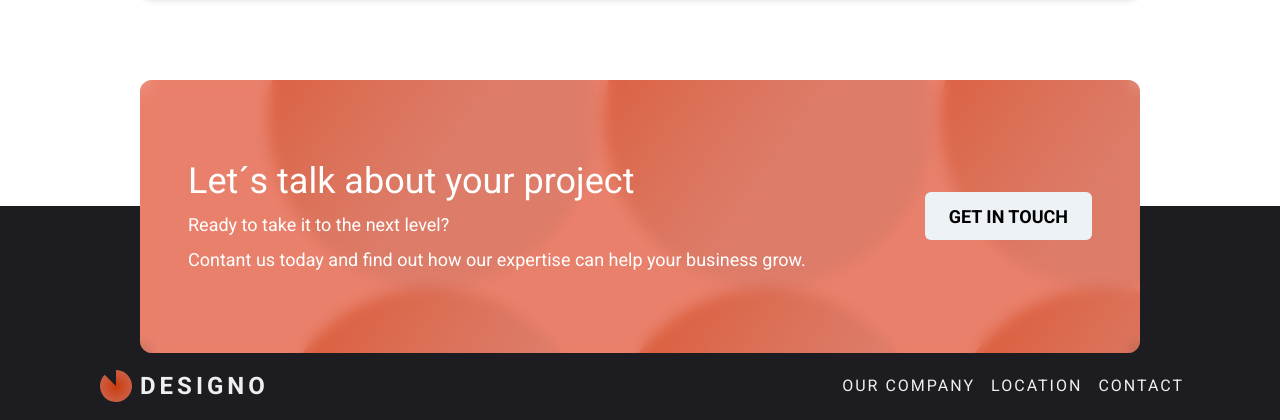
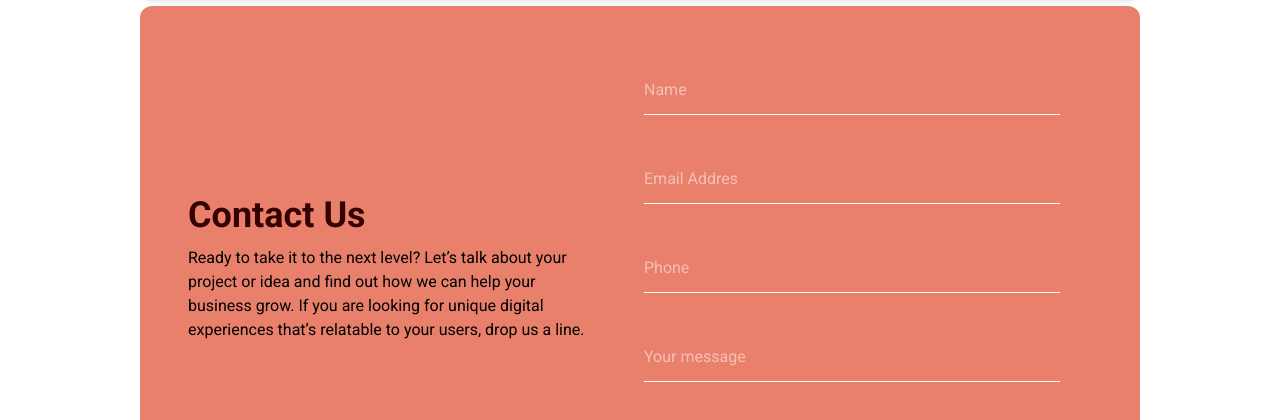
Before and after one commit to DrHeinz11/DesignoWebSite, a React (Vite) app: page /contact in a window 1280 px wide. Shown: the part 324-744 px from the top of the page. Built offline with nearby package versions, Linux system fonts and the light colour scheme.

Commit message:
[Feat]Add Contact form

```diff
--- a/src/pages/Contact/Contact.jsx
+++ b/src/pages/Contact/Contact.jsx
@@ -1,4 +1,5 @@
 import PagesHeading from "../AboutUs/PagesHeading";
+import ContactForm from "./ContactForm";
 
 const Contact = () => {
   return (
@@ -8,6 +9,7 @@ const Contact = () => {
         copy="Puedes contactarnos via email o por nuestras redes sociales"
         imageUrl="https://images.unsplash.com/photo-1543269865-cbf427effbad?ixlib=rb-1.2.1&ixid=MnwxMjA3fDB8MHxwaG90by1wYWdlfHx8fGVufDB8fHx8&auto=format&fit=crop&w=870&q=80"
       />
+      <ContactForm/>
     </>
   );
 };
--- /dev/null
+++ b/src/pages/Contact/ContactForm.jsx
@@ -0,0 +1,67 @@
+import { chakra, Stack, Button, Text, Box, Heading } from "@chakra-ui/react";
+
+const ContactForm = () => {
+  return (
+    <Stack direction="row" p={10} bg="mainOrange" borderRadius='xl' boxShadow='sm'>
+      <Box flex='1' margin='auto 0' >
+        <Heading color='#340000' p={2}>Contact Us</Heading>
+        <Text color='#000' px={2}>
+          Ready to take it to the next level? Let’s talk about your project or
+          idea and find out how we can help your business grow. If you are
+          looking for unique digital experiences that’s relatable to your users,
+          drop us a line.
+        </Text>
+      </Box>
+      <chakra.form
+      flex='1'
+        display="flex"
+        flexDirection="column"
+        gap={10}
+        px="10"
+        py="5"
+      >
+        <chakra.input py={3} color='#fff'
+          bg="transparent"
+          type="text"
+          required
+          placeholder="Name"
+          _focusVisible={{ outline: 0 }}
+          _placeholder={{ opacity: 0.5, color: "#fff" }}
+          borderBottom="1px solid #fff"
+        />
+        <chakra.input py={3} color='#fff'
+          bg="transparent"
+          type="text"
+          required
+          placeholder="Email Addres"
+          _focusVisible={{ outline: 0 }}
+          _placeholder={{ opacity: 0.5, color: "#fff" }}
+          borderBottom="1px solid #fff"
+        />
+        <chakra.input py={3} color='#fff'
+          bg="transparent"
+          type="text"
+          required
+          placeholder="Phone"
+          _focusVisible={{ outline: 0 }}
+          _placeholder={{ opacity: 0.5, color: "#fff" }}
+          borderBottom="1px solid #fff"
+        />
+        <chakra.input py={3} color='#fff'
+          bg="transparent"
+          type="textarea"
+          required
+          placeholder="Your message"
+          _focusVisible={{ outline: 0 }}
+          _placeholder={{ opacity: 0.5, color: "#fff" }}
+          borderBottom="1px solid #fff"
+        />
+        <Button fontWeight='light' size="md" w='fit-content' alignSelf={'flex-end'} variant="solid">
+          Send Message
+        </Button>
+      </chakra.form>
+    </Stack>
+  );
+};
+
+export default ContactForm;
```
